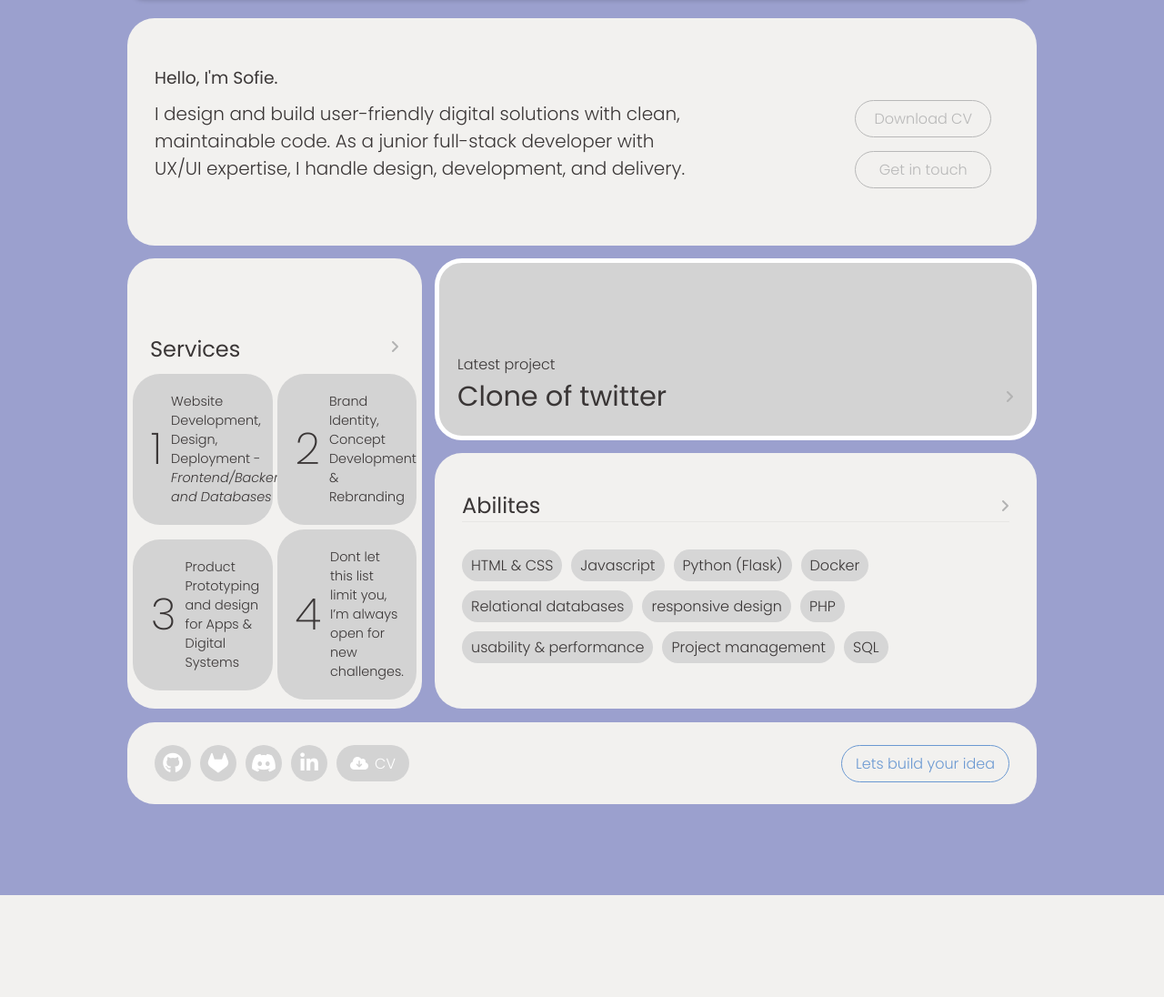
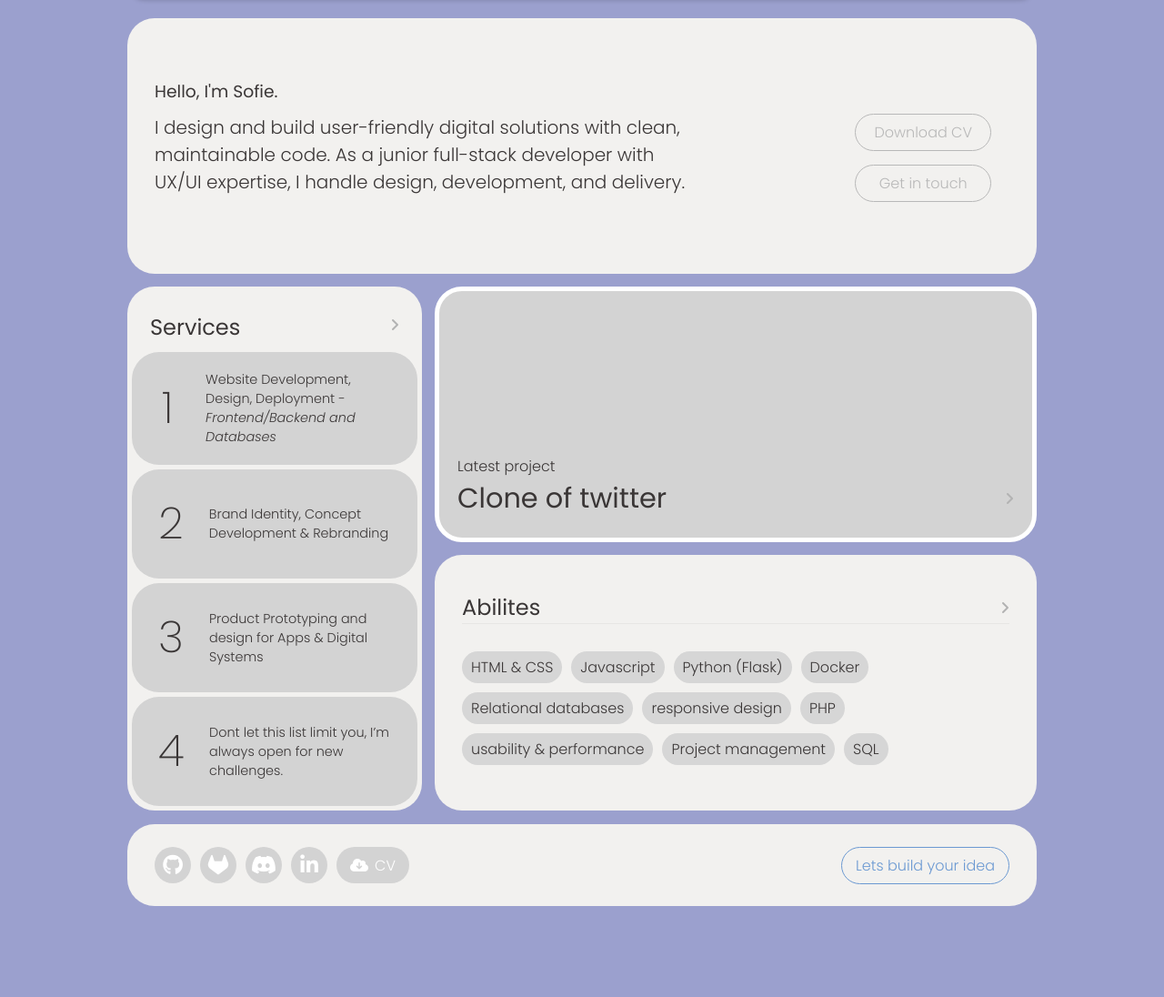
Before and after one commit to Sofieolsenn/sofie-portfolio, a Flask app: page / in a window 1280 px wide. Shown: the part 100-1196 px from the top of the page at 91% size. Before the commit the page ends 1084 px from the top, so only its background shows below. Run offline with Flask 3, Linux system fonts and the light colour scheme.

Commit message:
responsive home, about, abilities and projects done

```diff
--- a/static/styles.css
+++ b/static/styles.css
@@ -386,16 +386,17 @@ footer {
                 }
 
             }
-            /* @media (min-width: 800px) {
+            @media (min-width: 790px) {
                 display: flex;
                 flex-direction: column;
                 gap: 5px;
+                margin-bottom: 0;
 
                 section {
                     min-height: 120px;
-                    min-width: 0;
+                    min-width: 100%;
                 }
-            } */
+            }
         }
     }
 
@@ -550,14 +551,6 @@ footer {
 
 .ability-pill--ux {
     background-color: #ffe2a8;
-}
-
-.ability-pill--learning {
-    /* keep text color as --text-color; only icon is colored */
-}
-
-.ability-pill--syntax {
-    /* keep text color as --text-color; only icon is colored */
 }
 
 .ability-status-icon--learning {
@@ -756,23 +749,13 @@ footer {
         display: grid;
 
         grid-template-columns: 1fr 1fr 1fr;
-        grid-template-rows: auto;
+        grid-template-rows: repeat(3, 1fr);
         grid-template-areas:
             "home home home"
             "service project project"
             "service abilities abilities" ;
 
         gap: 14px;
-
-        .home-services-content {
-            display: flex;
-            flex-direction: column;   /* stay vertical */
-            flex-wrap: nowrap;        /* don’t form multiple columns */
-            gap: 5px;
-        }
-        .home-services-content > section {
-            width: 100%;              /* each card full width */
-        }
     }
 
     .home-container .home-about {
@@ -793,7 +776,6 @@ footer {
             margin-right: 20px;
          }
    }
-
     .about-container {
         margin: 10px auto;
         max-width: 1000px;
```
